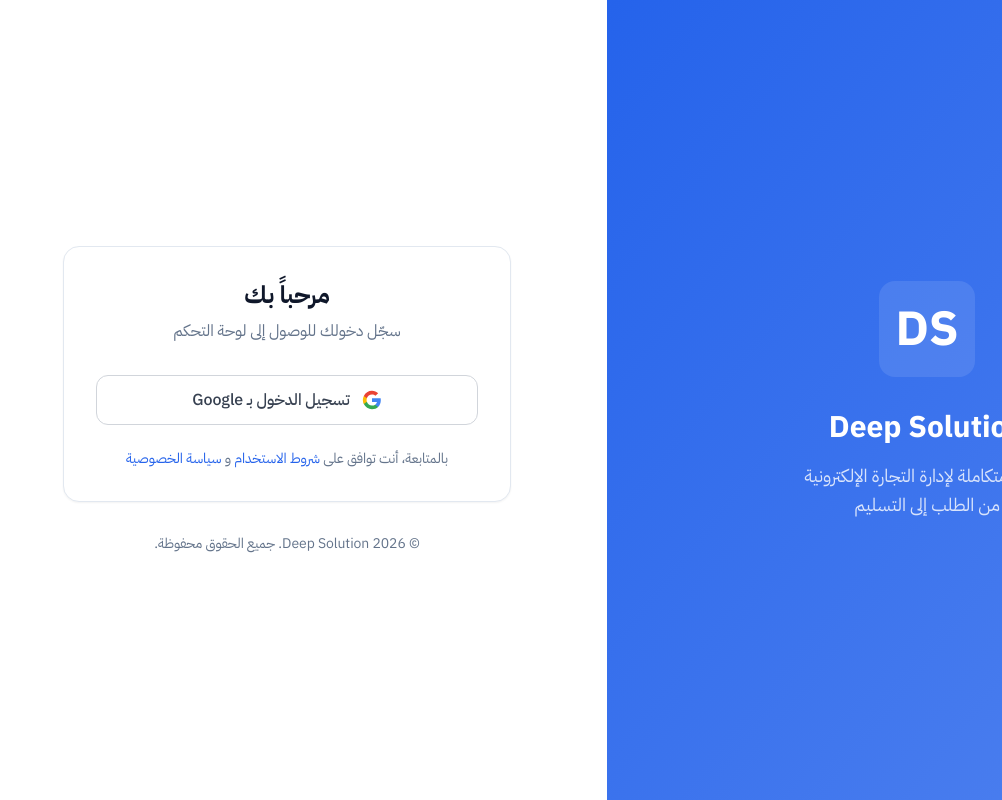
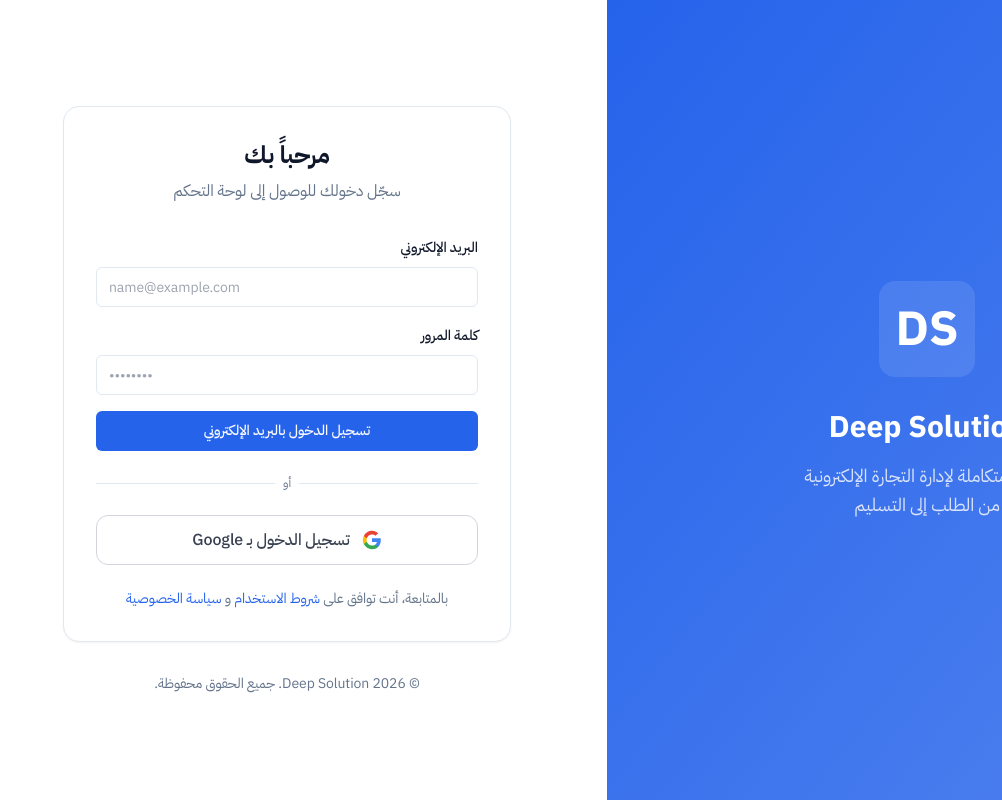
Before and after one commit to bassemroshdey4-afk/DeepSolution, a Next.js app in the folder nextjs-app/: page /login in a window 1280 px wide. Shown: the whole page, without its empty margins (278-1280 px from the left). Built offline with nearby package versions, Linux system fonts and the light colour scheme; no server answers.

Commit message:
Add email/password login flow on Next.js login page

```diff
--- a/nextjs-app/src/app/login/page.tsx
+++ b/nextjs-app/src/app/login/page.tsx
@@ -80,6 +80,8 @@
   const [isLoading, setIsLoading] = useState(false);
   const [error, setError] = useState<string | null>(null);
   const [hasCheckedAuth, setHasCheckedAuth] = useState(false);
+  const [email, setEmail] = useState('');
+  const [password, setPassword] = useState('');
 
   const redirectTo = searchParams.get('redirect') || '/dashboard';
   const authError = searchParams.get('error');
@@ -103,6 +105,55 @@
       setError(message);
     }
   }, [authError, errorMessage]);
+
+  const normalizeAuthError = (message: string) => {
+    const lower = message.toLowerCase();
+
+    if (
+      lower.includes('invalid login credentials') ||
+      lower.includes('email not confirmed') ||
+      lower.includes('invalid email or password')
+    ) {
+      return 'البريد الإلكتروني أو كلمة المرور غير صحيحة.';
+    }
+
+    return message;
+  };
+
+  const handleEmailPasswordLogin = async (event: React.FormEvent<HTMLFormElement>) => {
+    event.preventDefault();
+
+    if (!supabase) {
+      setError('نظام المصادقة غير مُعد. يرجى التواصل مع الدعم الفني.');
+      return;
+    }
+
+    if (!email.trim() || !password) {
+      setError('يرجى إدخال البريد الإلكتروني وكلمة المرور.');
+      return;
+    }
+
+    setIsLoading(true);
+    setError(null);
+
+    try {
+      const { error: signInError } = await supabase.auth.signInWithPassword({
+        email: email.trim(),
+        password,
+      });
+
+      if (signInError) {
+        throw signInError;
+      }
+
+      router.push(redirectTo);
+    } catch (err: unknown) {
+      const errorMsg = err instanceof Error ? err.message : 'حدث خطأ أثناء تسجيل الدخول.';
+      setError(normalizeAuthError(errorMsg));
+    } finally {
+      setIsLoading(false);
+    }
+  };
 
   // Handle Google OAuth login - ONLY triggered by button click
   const handleGoogleLogin = async () => {
@@ -243,6 +294,61 @@
               </div>
             )}
 
+            <form onSubmit={handleEmailPasswordLogin} className="space-y-4 mb-6">
+              <div className="space-y-2">
+                <label htmlFor="email" className="text-sm font-medium text-foreground">
+                  البريد الإلكتروني
+                </label>
+                <input
+                  id="email"
+                  type="email"
+                  dir="ltr"
+                  autoComplete="email"
+                  value={email}
+                  onChange={(e: React.ChangeEvent<HTMLInputElement>) => setEmail(e.target.value)}
+                  placeholder="name@example.com"
+                  disabled={isLoading}
+                  required
+                  className="w-full h-10 rounded-md border border-input bg-background px-3 py-2 text-sm shadow-xs focus-visible:outline-none focus-visible:ring-2 focus-visible:ring-ring disabled:cursor-not-allowed disabled:opacity-50"
+                />
+              </div>
+
+              <div className="space-y-2">
+                <label htmlFor="password" className="text-sm font-medium text-foreground">
+                  كلمة المرور
+                </label>
+                <input
+                  id="password"
+                  type="password"
+                  dir="ltr"
+                  autoComplete="current-password"
+                  value={password}
+                  onChange={(e: React.ChangeEvent<HTMLInputElement>) => setPassword(e.target.value)}
+                  placeholder="••••••••"
+                  disabled={isLoading}
+                  required
+                  className="w-full h-10 rounded-md border border-input bg-background px-3 py-2 text-sm shadow-xs focus-visible:outline-none focus-visible:ring-2 focus-visible:ring-ring disabled:cursor-not-allowed disabled:opacity-50"
+                />
+              </div>
+
+              <button
+                type="submit"
+                className="w-full h-10 rounded-md bg-primary text-primary-foreground text-sm font-medium hover:bg-primary/90 disabled:cursor-not-allowed disabled:opacity-50"
+                disabled={isLoading}
+              >
+                {isLoading ? 'جاري تسجيل الدخول...' : 'تسجيل الدخول بالبريد الإلكتروني'}
+              </button>
+            </form>
+
+            <div className="relative my-6">
+              <div className="absolute inset-0 flex items-center">
+                <span className="w-full border-t border-border" />
+              </div>
+              <div className="relative flex justify-center text-xs uppercase">
+                <span className="bg-card px-2 text-muted-foreground">أو</span>
+              </div>
+            </div>
+
             {/* Google Login Button */}
             <button
               onClick={handleGoogleLogin}
```
